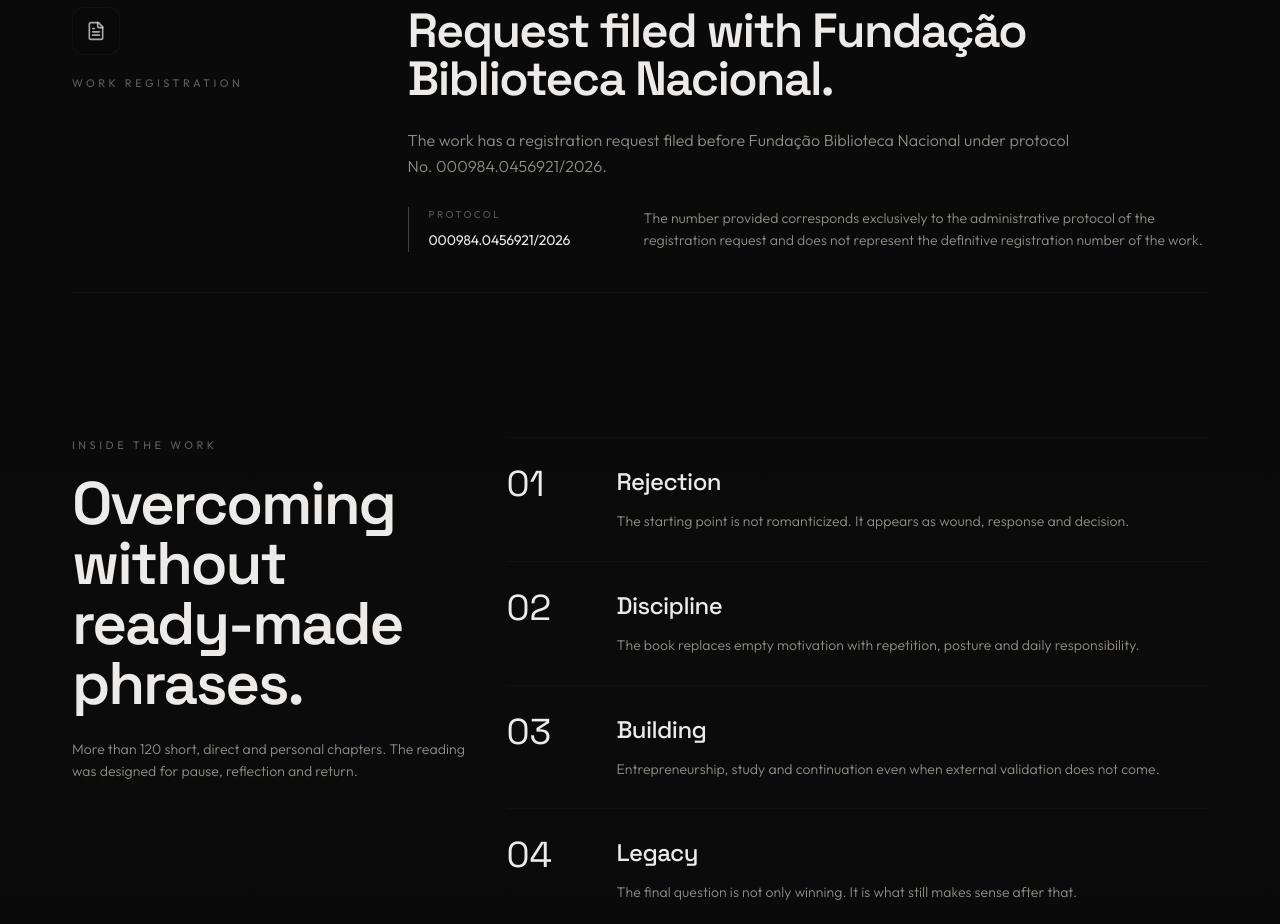
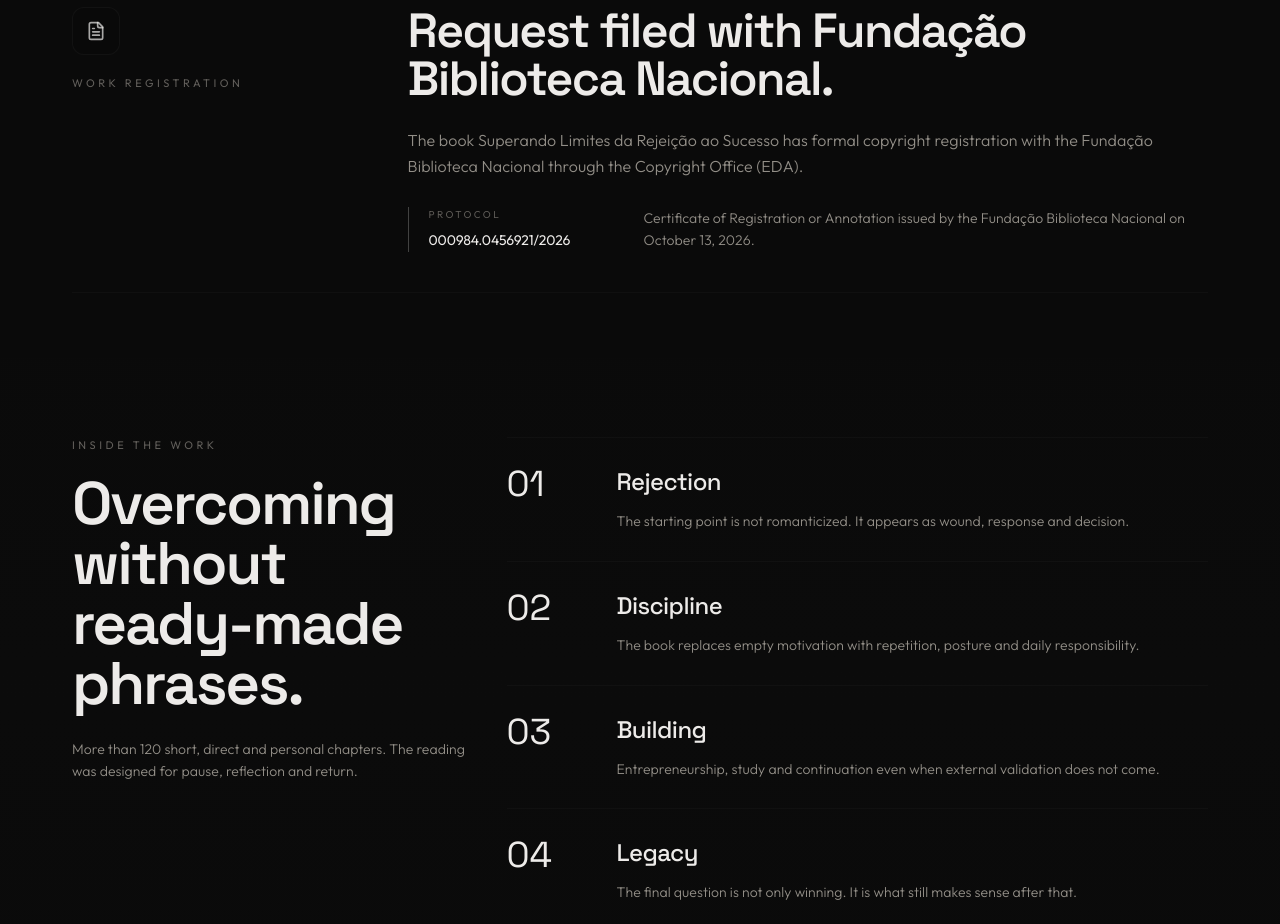
Before and after one commit to TalissonDeevv/talisson-souza-showcase-0d8b5f01, a React (Vite) app: page /en-us/book in a window 1280 px wide. Shown: the part 900-1824 px from the top of the page. Built offline with nearby package versions, Linux system fonts and the light colour scheme; no server answers.

Commit message:
Update registration details and copyright status

```diff
--- a/src/data/book-official.ts
+++ b/src/data/book-official.ts
@@ -10,17 +10,24 @@ export const bookOfficial = {
   },
   registration: {
     protocol: "000984.0456921/2026",
+    registrationNumber: "972.678",
+    book: "1.900",
+    page: "433",
+    certificateDate: {
+      pt: "13 de outubro de 2026",
+      en: "October 13, 2026",
+    },
     shortStatus: {
-      pt: "A obra encontra-se em processo de registro perante a Fundação Biblioteca Nacional.",
-      en: "The work is currently in the registration process before Fundação Biblioteca Nacional.",
+      pt: "A obra possui registro de direitos autorais formalizado junto à Fundação Biblioteca Nacional, por meio do Escritório de Direitos Autorais (EDA).",
+      en: "The work has formal copyright registration with the Fundação Biblioteca Nacional through the Copyright Office (EDA).",
     },
     protocolStatus: {
-      pt: "A obra possui pedido de registro protocolado perante a Fundação Biblioteca Nacional sob o protocolo nº 000984.0456921/2026.",
-      en: "The work has a registration request filed before Fundação Biblioteca Nacional under protocol No. 000984.0456921/2026.",
+      pt: "O livro Superando Limites da Rejeição ao Sucesso possui registro de direitos autorais formalizado junto à Fundação Biblioteca Nacional, por meio do Escritório de Direitos Autorais (EDA).",
+      en: "The book Superando Limites da Rejeição ao Sucesso has formal copyright registration with the Fundação Biblioteca Nacional through the Copyright Office (EDA).",
     },
     clarification: {
-      pt: "O número informado corresponde exclusivamente ao protocolo administrativo do pedido de registro e não representa o número definitivo de registro da obra.",
-      en: "The number provided corresponds exclusively to the administrative protocol of the registration request and does not represent the definitive registration number of the work.",
+      pt: "Certidão de Registro ou Averbação emitida pela Fundação Biblioteca Nacional em 13 de outubro de 2026.",
+      en: "Certificate of Registration or Annotation issued by the Fundação Biblioteca Nacional on October 13, 2026.",
     },
   },
 } as const;
```
